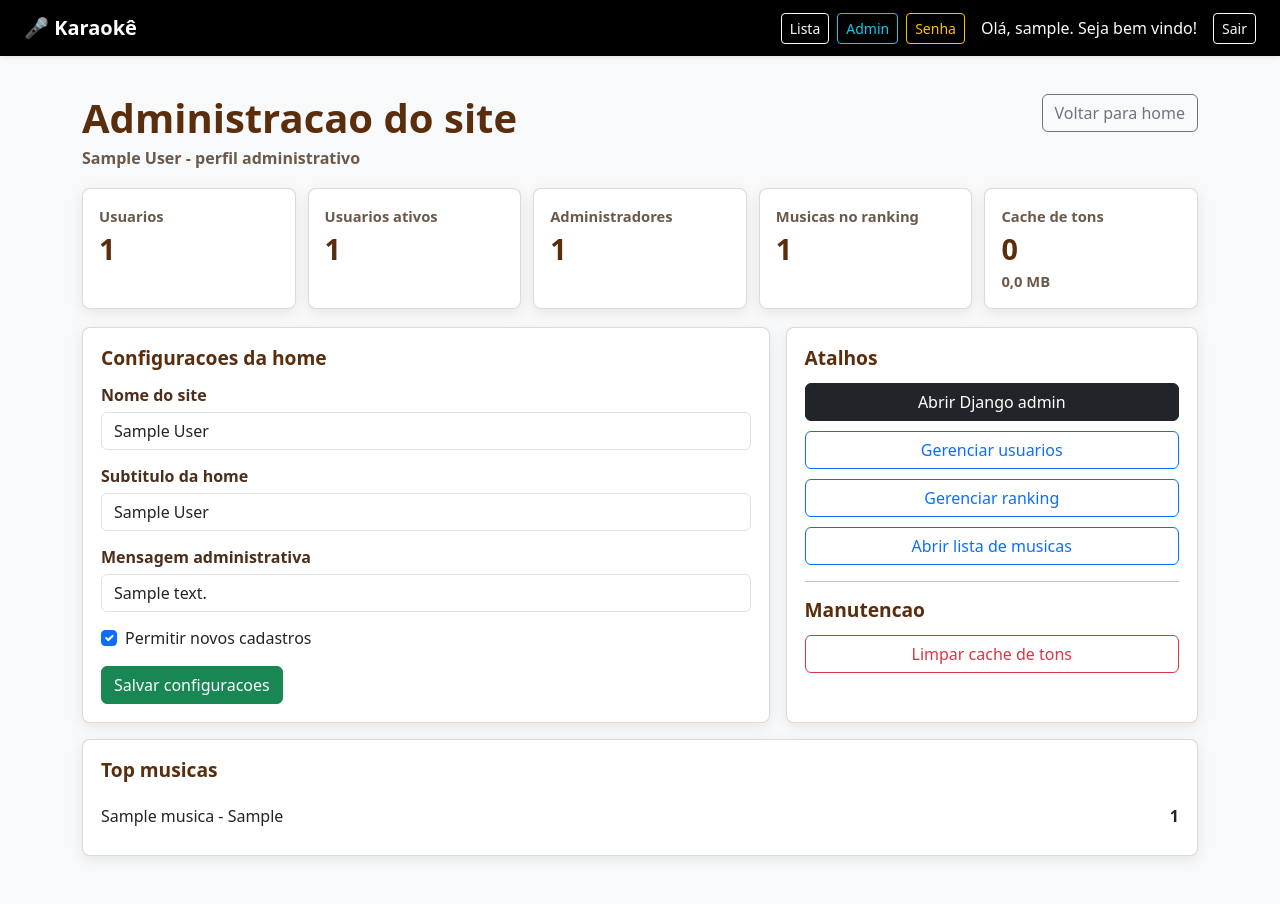
After one commit to denilsonrgama/karaoke_frontend, a Django app: page /site-admin/ in a window 1280 px wide. The commit adds this page. Run offline with Django 5.2, Linux system fonts and the light colour scheme; a user stored in the database is signed in; tables that the repository leaves empty hold one stand-in row (values such as "Sample post").

Commit message:
Add site administration dashboard

```diff
--- a/accounts/forms.py
+++ b/accounts/forms.py
@@ -1,6 +1,6 @@
 from django import forms
 from django.contrib.auth.forms import UserCreationForm
-from .models import User
+from .models import SiteConfiguration, User
 
 
 class UserRegisterForm(UserCreationForm):
@@ -22,3 +22,20 @@ class UserRegisterForm(UserCreationForm):
             field.widget.attrs.update({
                 "class": "form-control"
             })
+
+
+class SiteConfigurationForm(forms.ModelForm):
+    class Meta:
+        model = SiteConfiguration
+        fields = (
+            "site_name",
+            "hero_subtitle",
+            "allow_registration",
+            "maintenance_message",
+        )
+        widgets = {
+            "site_name": forms.TextInput(attrs={"class": "form-control"}),
+            "hero_subtitle": forms.TextInput(attrs={"class": "form-control"}),
+            "allow_registration": forms.CheckboxInput(attrs={"class": "form-check-input"}),
+            "maintenance_message": forms.TextInput(attrs={"class": "form-control"}),
+        }
--- /dev/null
+++ b/accounts/templates/accounts/admin_dashboard.html
@@ -0,0 +1,229 @@
+{% extends "base.html" %}
+
+{% block title %}Administracao do site{% endblock %}
+
+{% block content %}
+<style>
+.admin-shell {
+  max-width: 1120px;
+  margin: 0 auto 48px;
+}
+
+.admin-header {
+  display: flex;
+  align-items: flex-start;
+  justify-content: space-between;
+  gap: 16px;
+  margin-bottom: 18px;
+}
+
+.admin-title h1 {
+  margin: 0;
+  color: #5a2d0c;
+  font-weight: 900;
+}
+
+.admin-title p {
+  margin: 4px 0 0;
+  color: #6b5a4b;
+  font-weight: 600;
+}
+
+.metric-grid {
+  display: grid;
+  grid-template-columns: repeat(auto-fit, minmax(180px, 1fr));
+  gap: 12px;
+  margin-bottom: 18px;
+}
+
+.metric-card,
+.admin-panel {
+  background: #fff;
+  border: 1px solid rgba(90,45,12,.18);
+  border-radius: 8px;
+  box-shadow: 0 4px 14px rgba(0,0,0,.08);
+}
+
+.metric-card {
+  padding: 16px;
+}
+
+.metric-label {
+  color: #6b5a4b;
+  font-weight: 700;
+  font-size: .92rem;
+}
+
+.metric-value {
+  color: #5a2d0c;
+  font-size: 1.8rem;
+  font-weight: 900;
+}
+
+.admin-grid {
+  display: grid;
+  grid-template-columns: minmax(0, 1.25fr) minmax(280px, .75fr);
+  gap: 16px;
+}
+
+.admin-panel {
+  padding: 18px;
+}
+
+.admin-panel h2 {
+  margin: 0 0 14px;
+  font-size: 1.2rem;
+  color: #5a2d0c;
+  font-weight: 900;
+}
+
+.form-row {
+  margin-bottom: 14px;
+}
+
+.form-row label {
+  display: block;
+  margin-bottom: 5px;
+  color: #4b2e1b;
+  font-weight: 800;
+}
+
+.quick-actions {
+  display: grid;
+  gap: 10px;
+}
+
+.top-list {
+  margin: 0;
+  padding: 0;
+  list-style: none;
+}
+
+.top-list li {
+  display: flex;
+  justify-content: space-between;
+  gap: 12px;
+  padding: 9px 0;
+  border-bottom: 1px solid rgba(90,45,12,.12);
+}
+
+.top-list li:last-child {
+  border-bottom: 0;
+}
+
+@media (max-width: 820px) {
+  .admin-header,
+  .admin-grid {
+    display: block;
+  }
+
+  .admin-panel {
+    margin-bottom: 16px;
+  }
+}
+</style>
+
+<div class="admin-shell">
+  <div class="admin-header">
+    <div class="admin-title">
+      <h1>Administracao do site</h1>
+      <p>{{ request.user.full_name|default:request.user.email }} - perfil administrativo</p>
+    </div>
+    <a class="btn btn-outline-secondary" href="{% url 'home' %}">Voltar para home</a>
+  </div>
+
+  <div class="metric-grid">
+    <div class="metric-card">
+      <div class="metric-label">Usuarios</div>
+      <div class="metric-value">{{ total_users }}</div>
+    </div>
+    <div class="metric-card">
+      <div class="metric-label">Usuarios ativos</div>
+      <div class="metric-value">{{ active_users }}</div>
+    </div>
+    <div class="metric-card">
+      <div class="metric-label">Administradores</div>
+      <div class="metric-value">{{ staff_users }}</div>
+    </div>
+    <div class="metric-card">
+      <div class="metric-label">Musicas no ranking</div>
+      <div class="metric-value">{{ total_musicas }}</div>
+    </div>
+    <div class="metric-card">
+      <div class="metric-label">Cache de tons</div>
+      <div class="metric-value">{{ tone_cache_count }}</div>
+      <div class="metric-label">{{ tone_cache_mb }} MB</div>
+    </div>
+  </div>
+
+  <div class="admin-grid">
+    <section class="admin-panel">
+      <h2>Configuracoes da home</h2>
+      <form method="post">
+        {% csrf_token %}
+        <input type="hidden" name="action" value="save_config">
+
+        <div class="form-row">
+          <label for="{{ form.site_name.id_for_label }}">Nome do site</label>
+          {{ form.site_name }}
+          {{ form.site_name.errors }}
+        </div>
+
+        <div class="form-row">
+          <label for="{{ form.hero_subtitle.id_for_label }}">Subtitulo da home</label>
+          {{ form.hero_subtitle }}
+          {{ form.hero_subtitle.errors }}
+        </div>
+
+        <div class="form-row">
+          <label for="{{ form.maintenance_message.id_for_label }}">Mensagem administrativa</label>
+          {{ form.maintenance_message }}
+          {{ form.maintenance_message.errors }}
+        </div>
+
+        <div class="form-check mb-3">
+          {{ form.allow_registration }}
+          <label class="form-check-label" for="{{ form.allow_registration.id_for_label }}">
+            Permitir novos cadastros
+          </label>
+        </div>
+
+        <button type="submit" class="btn btn-success">Salvar configuracoes</button>
+      </form>
+    </section>
+
+    <aside class="admin-panel">
+      <h2>Atalhos</h2>
+      <div class="quick-actions">
+        <a class="btn btn-dark" href="{% url 'admin:index' %}">Abrir Django admin</a>
+        <a class="btn btn-outline-primary" href="{% url 'admin:accounts_user_changelist' %}">Gerenciar usuarios</a>
+        <a class="btn btn-outline-primary" href="{% url 'admin:musicas_musica_changelist' %}">Gerenciar ranking</a>
+        <a class="btn btn-outline-primary" href="{% url 'lista_musicas' %}">Abrir lista de musicas</a>
+      </div>
+
+      <hr>
+
+      <h2>Manutencao</h2>
+      <form method="post">
+        {% csrf_token %}
+        <input type="hidden" name="action" value="clear_tone_cache">
+        <button type="submit" class="btn btn-outline-danger w-100">Limpar cache de tons</button>
+      </form>
+    </aside>
+  </div>
+
+  <section class="admin-panel mt-3">
+    <h2>Top musicas</h2>
+    <ul class="top-list">
+      {% for musica in top_musicas %}
+        <li>
+          <span>{{ musica.nome }} - {{ musica.artista }}</span>
+          <strong>{{ musica.acessos }}</strong>
+        </li>
+      {% empty %}
+        <li>Nenhuma musica no ranking ainda.</li>
+      {% endfor %}
+    </ul>
+  </section>
+</div>
+{% endblock %}
--- a/accounts/views.py
+++ b/accounts/views.py
@@ -1,9 +1,13 @@
 #accounts/views.py
 from django.contrib import messages
+from django.contrib.admin.views.decorators import staff_member_required
 from django.contrib.auth import logout
 from django.shortcuts import render, redirect
-from .forms import UserRegisterForm
+from musicas.models import Musica
+from .forms import SiteConfigurationForm, UserRegisterForm
+from .models import SiteConfiguration, User
 from django.contrib.auth.views import LoginView
+import os
 
 
 
@@ -26,6 +30,11 @@ def register_view(request):
         return redirect("home")  # ✅ já logado, fica na HOME
 
 
+    site_config = SiteConfiguration.get_solo()
+    if not site_config.allow_registration:
+        messages.warning(request, "Novos cadastros estao temporariamente fechados.")
+        return redirect("home")
+
     if request.method == "POST":
         form = UserRegisterForm(request.POST)
         if form.is_valid():
@@ -41,6 +50,58 @@ def register_view(request):
 
 
 
+@staff_member_required
+def admin_dashboard(request):
+    from musicas.views import tone_cache_dir
+
+    site_config = SiteConfiguration.get_solo()
+    if request.method == "POST":
+        action = request.POST.get("action")
+        if action == "save_config":
+            form = SiteConfigurationForm(request.POST, instance=site_config)
+            if form.is_valid():
+                form.save()
+                messages.success(request, "Configuracoes salvas com sucesso.")
+                return redirect("site_admin")
+            messages.error(request, "Corrija os campos destacados.")
+        elif action == "clear_tone_cache":
+            removed = 0
+            cache_dir = tone_cache_dir()
+            for name in os.listdir(cache_dir):
+                path = os.path.join(cache_dir, name)
+                if os.path.isfile(path) and name.endswith((".mp4", ".part")):
+                    os.remove(path)
+                    removed += 1
+            messages.success(request, f"Cache de tons limpo: {removed} arquivo(s) removido(s).")
+            return redirect("site_admin")
+        else:
+            form = SiteConfigurationForm(instance=site_config)
+    else:
+        form = SiteConfigurationForm(instance=site_config)
+
+    cache_total = 0
+    cache_count = 0
+    cache_dir = tone_cache_dir()
+    for name in os.listdir(cache_dir):
+        path = os.path.join(cache_dir, name)
+        if os.path.isfile(path) and name.endswith(".mp4"):
+            cache_count += 1
+            cache_total += os.path.getsize(path)
+
+    context = {
+        "form": form,
+        "site_config": site_config,
+        "total_users": User.objects.count(),
+        "staff_users": User.objects.filter(is_staff=True).count(),
+        "active_users": User.objects.filter(is_active=True).count(),
+        "total_musicas": Musica.objects.count(),
+        "top_musicas": Musica.objects.order_by("-acessos", "nome")[:5],
+        "tone_cache_count": cache_count,
+        "tone_cache_mb": round(cache_total / 1024 / 1024, 1),
+    }
+    return render(request, "accounts/admin_dashboard.html", context)
+
+
 def logout_view(request):
     logout(request)
     messages.success(request, "Obrigado! Volte sempre 🤠")
--- a/app/urls.py
+++ b/app/urls.py
@@ -7,11 +7,12 @@ from django.urls import path, include
 from django.contrib.auth import views as auth_views
 
 from musicas import views
-from accounts.views import CustomLoginView
+from accounts.views import CustomLoginView, admin_dashboard
 
 
 urlpatterns = [
     path("admin/", admin.site.urls),
+    path("site-admin/", admin_dashboard, name="site_admin"),
 
     # HOME
     path("", views.home, name="home"),
--- a/musicas/templates/base.html
+++ b/musicas/templates/base.html
@@ -22,6 +22,9 @@
         <a href="{% url 'lista_musicas' %}" class="btn btn-outline-light btn-sm">Lista</a>
 
         {% if user.is_authenticated %}
+            {% if user.is_staff %}
+                <a href="{% url 'site_admin' %}" class="btn btn-outline-info btn-sm">Admin</a>
+            {% endif %}
             <a href="{% url 'password_change' %}" class="btn btn-outline-warning btn-sm">Senha</a>
 
             <span class="navbar-text text-light ms-2 me-2">
--- a/musicas/templates/musicas/home.html
+++ b/musicas/templates/musicas/home.html
@@ -146,8 +146,8 @@ body{
 
   <!-- HERO -->
   <div class="hero" style="--hero-bg: url('{{ hero_background_url }}');">
-    <h1>🤠 Karaokê do Cowboy</h1>
-    <p>As 3 mais pedidas do saloon — bora cantar!</p>
+    <h1>🤠 {{ site_config.site_name }}</h1>
+    <p>{{ site_config.hero_subtitle }}</p>
 
     {% if user.is_authenticated %}
       <a href="{% url 'lista_musicas' %}" class="btn btn-primary">🎵 Cantar agora</a>
--- a/musicas/views.py
+++ b/musicas/views.py
@@ -16,7 +16,7 @@ from django.shortcuts import render, redirect
 from django.urls import reverse
 from django.utils.http import url_has_allowed_host_and_scheme
 
-from accounts.models import MusicaEstatistica
+from accounts.models import MusicaEstatistica, SiteConfiguration
 from musicas.models import Musica
 from .models import Musica
 from django.views.decorators.csrf import ensure_csrf_cookie
@@ -248,6 +248,7 @@ from .models import Musica
 
 def home(request):
     top3 = Musica.objects.order_by("-acessos", "-id")[:3]
+    site_config = SiteConfiguration.get_solo()
     video_base_url = getattr(settings, "VIDEO_BASE_URL", "").rstrip("/")
     hero_background_url = (
         f"{video_base_url}/thumbs/karaoke-background.jpg"
@@ -273,6 +274,7 @@ def home(request):
         "musicas/home.html",
         {
             "top3": top3,
+            "site_config": site_config,
             "hero_background_url": hero_background_url,
             "hide_nav": True,        # Home sem menu
             "hide_container": True,  # Home sem container do base
```
Also changed, not shown: accounts/admin.py (+6 -1 lines), accounts/models.py (+23 -0 lines), accounts/migrations/0007_siteconfiguration.py (added).
